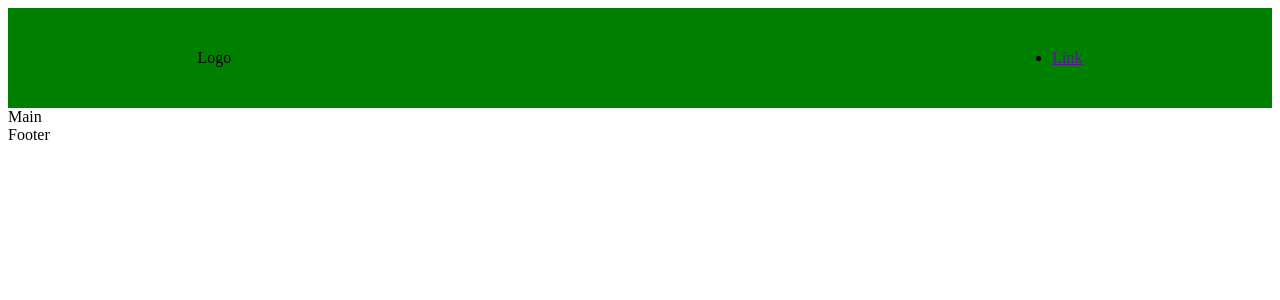
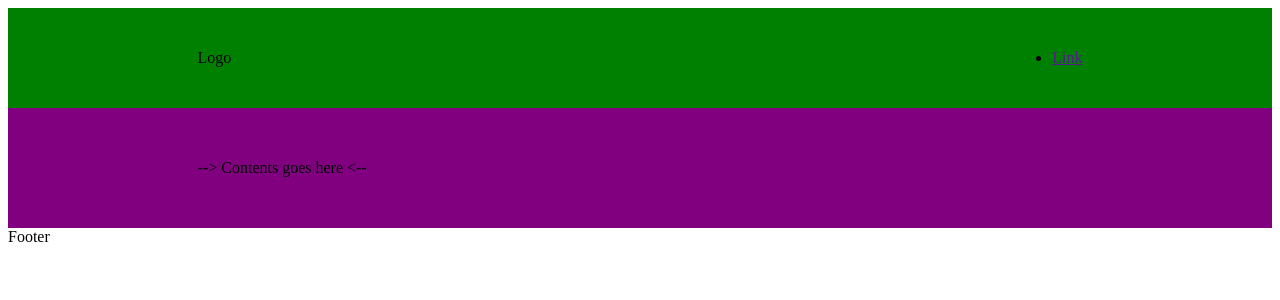
Before and after one commit to ChristianBianchi99/vite-comics, a Vue app: page / in a window 1280 px wide. Shown: the top 300 px of the page. Built offline with nearby package versions, Linux system fonts and the light colour scheme.

Commit message:
Agg struttura components AppMain

```diff
--- a/src/components/AppHeader.vue
+++ b/src/components/AppHeader.vue
@@ -7,7 +7,7 @@ export default {
     <header>
         <div class="container h100">
             <div class="row h100">
-                <div class="col h100">
+                <div class="col">
                     <div class="logo">
                         Logo
                     </div>
@@ -34,9 +34,4 @@ export default {
   .row{
     justify-content: space-between;
   }
-  .col{
-    display: flex;
-    flex-wrap: wrap;
-    align-content: center;
-  }
 </style>
--- a/src/components/AppMain.vue
+++ b/src/components/AppMain.vue
@@ -4,10 +4,20 @@ export default {
 }
 </script>
 <template lang="">
-    <div>
-        <div>Main</div>
-    </div>
+    <main>
+        <div class="container h100">
+            <div class="row h100">
+                <div class="col">
+                --&gt Contents goes here &lt--
+                </div>
+            </div>
+        </div>
+    </main>
 </template>
 <style lang="scss" scoped>
-
+  @use '../style/generals.scss' as *;
+  main{
+    background-color: purple;
+    height: 120px;
+  }
 </style>
--- a/src/style/generals.scss
+++ b/src/style/generals.scss
@@ -10,6 +10,8 @@
 }
 .row{
     display: flex;
+    flex-wrap: wrap;
+    align-content: center;
 }
 /*Fine Layout*/
 /*Utilities*/
```
